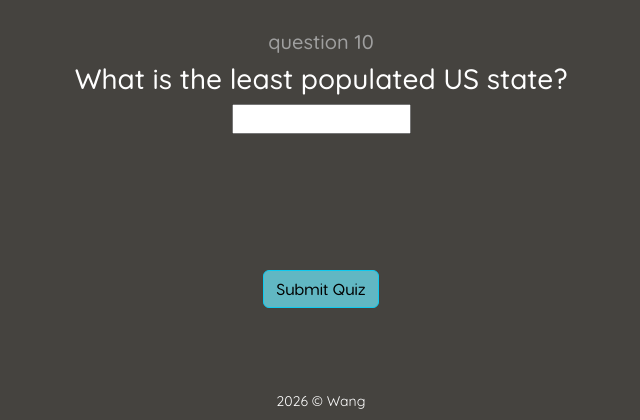
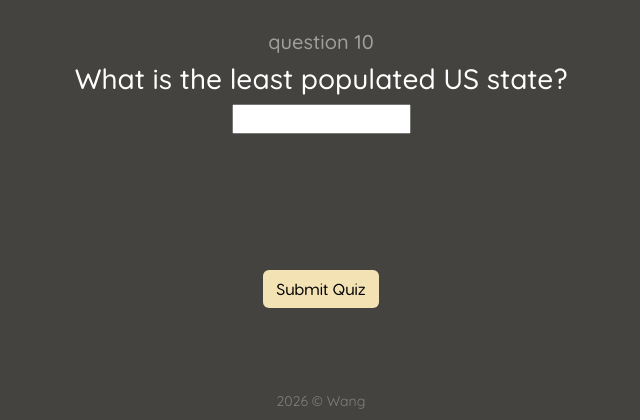
Before and after one commit to sylvia-ww/sylvia-ww.github.io, a web app: file hw2/index.html in a window 1280 px wide. Shown: the part 1729-2149 px from the top of the page, without its empty margins (319-959 px from the left). Run offline with its HTML, style and script files only (its server is not run), Linux system fonts and the light colour scheme.

Commit message:
hw2 submit-btn color change

```diff
--- a/hw2/css/styles.css
+++ b/hw2/css/styles.css
@@ -3,6 +3,7 @@
     --red: rgba(230, 99, 99, 1.00);
     --green: rgba(99, 230, 190, 1.00);
     --blue: rgb(97, 183, 195);
+    --peach: rgb(243, 226, 180);
     --bg-gray: rgb(69, 67, 63);
     --bg-transparent: rgba(160, 160, 160, 0);
 }
@@ -73,8 +74,16 @@ h5 {
 }
 
 /* submit button */
-.btn-info {
+.submit-btn {
     margin-top: 4rem;
+    background-color: var(--peach);
+    font-family: visby_round;
+    border: 1px solid transparent;
+}
+.submit-btn:hover{
+    background-color: rgb(255, 241, 204);
+    border: 1px solid white;
+    transition: 1s;
 }
 
 /* slider */
@@ -82,9 +91,9 @@ input[type="range"] {
     accent-color: rgb(245, 238, 197);
 }
 
-.submit-btn {
-    background-color: var(--blue);
-    font-family: visby_round;
+#totalScore {
+    color: var(--peach) !important;
+    font-weight: bold;
 }
 
 #totalAttempts {
@@ -94,4 +103,5 @@ input[type="range"] {
 
 footer {
     margin-bottom: 0.5rem;
+    color: gray;
 }
--- a/hw2/js/script.js
+++ b/hw2/js/script.js
@@ -211,7 +211,7 @@ function gradeQuiz() {
         totalScore.style.setProperty("color", "");
         congrats_msg = document.querySelector('#congrats');
         congrats_msg.textContent = "Congratulations! Your score is pretty good."
-        congrats_msg.style.setProperty("color", "var(--blue)", "important");
+        congrats_msg.style.setProperty("color", "var(--peach)", "important");
     }
 
     // update total attempts
```
